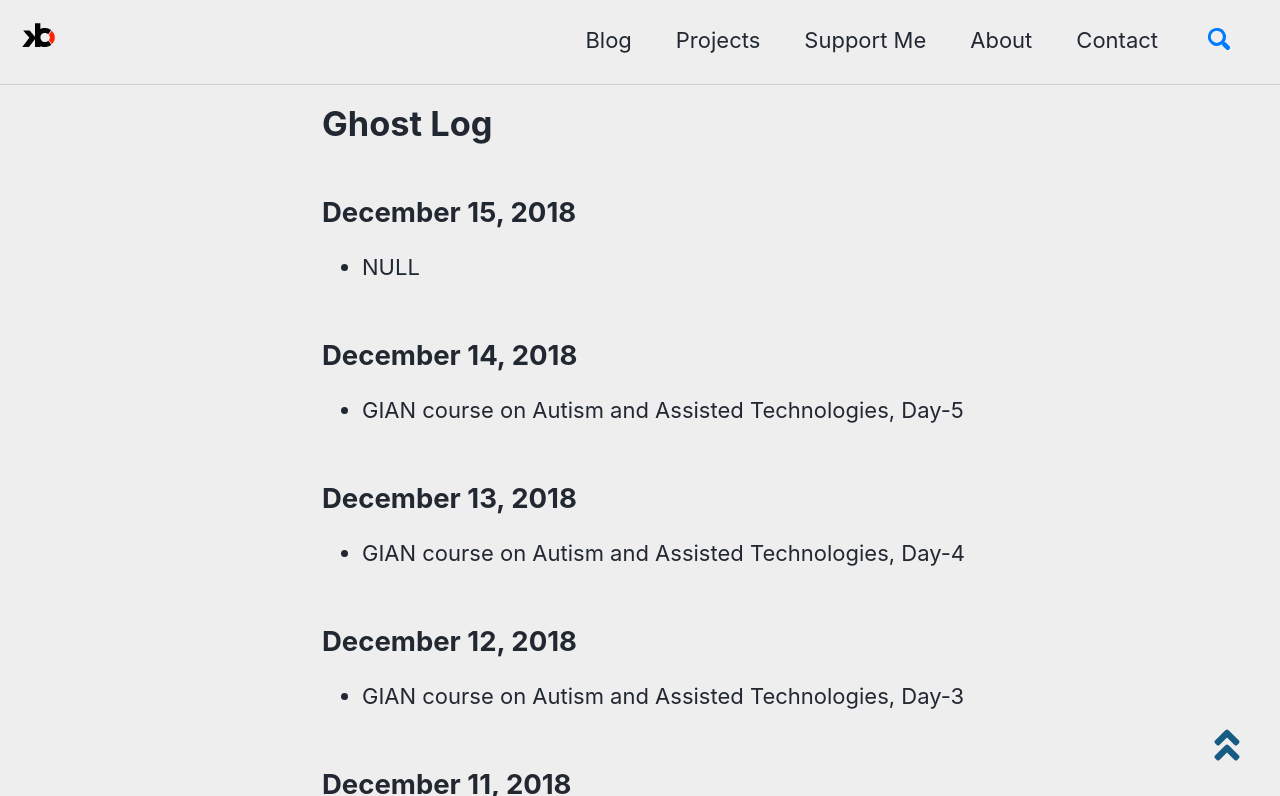
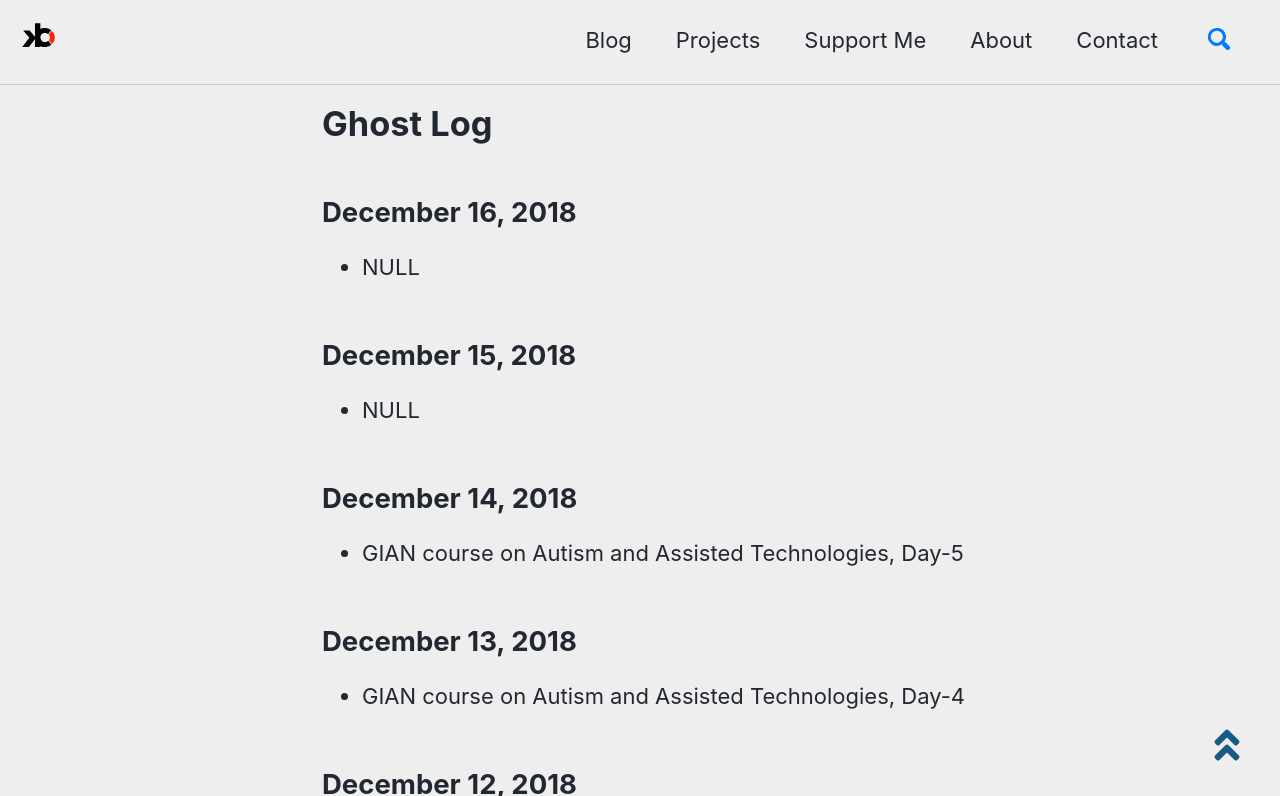
Before and after one commit to kulbhushanchand/kulbhushanchand.github.io-v2, a Jekyll site: the page built from _pages/main/log.md, in a window 1280 px wide and 900 px high, cut to the strip 104-900 px from the top of the window. Built offline with Jekyll 4.4.1, drawn with Linux system fonts in a browser that asks for light colours; cached includes are drawn as plain includes; comment, search, counter and statistics services are not loaded; a style sheet for code colours, icons or effects is not loaded.

Commit message:
Update log.md

```diff
--- a/_pages/main/log.md
+++ b/_pages/main/log.md
@@ -16,6 +16,9 @@ toc: false
 
 
 {% assign dateFormat = '%B %d, %Y' %}
+
+## {{ "2018-12-16" | date: dateFormat }}
+- NULL
 
 ## {{ "2018-12-15" | date: dateFormat }}
 - NULL
```
